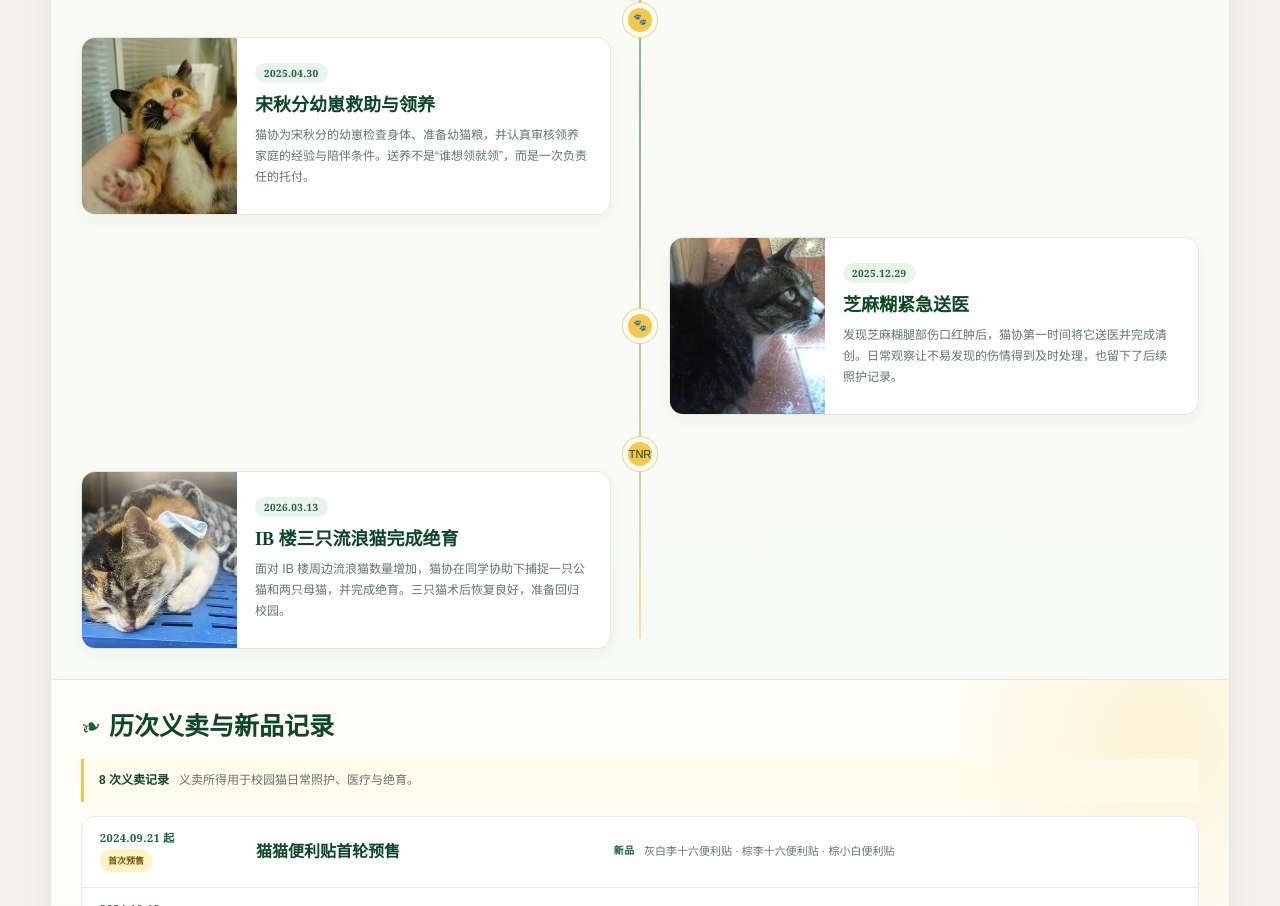
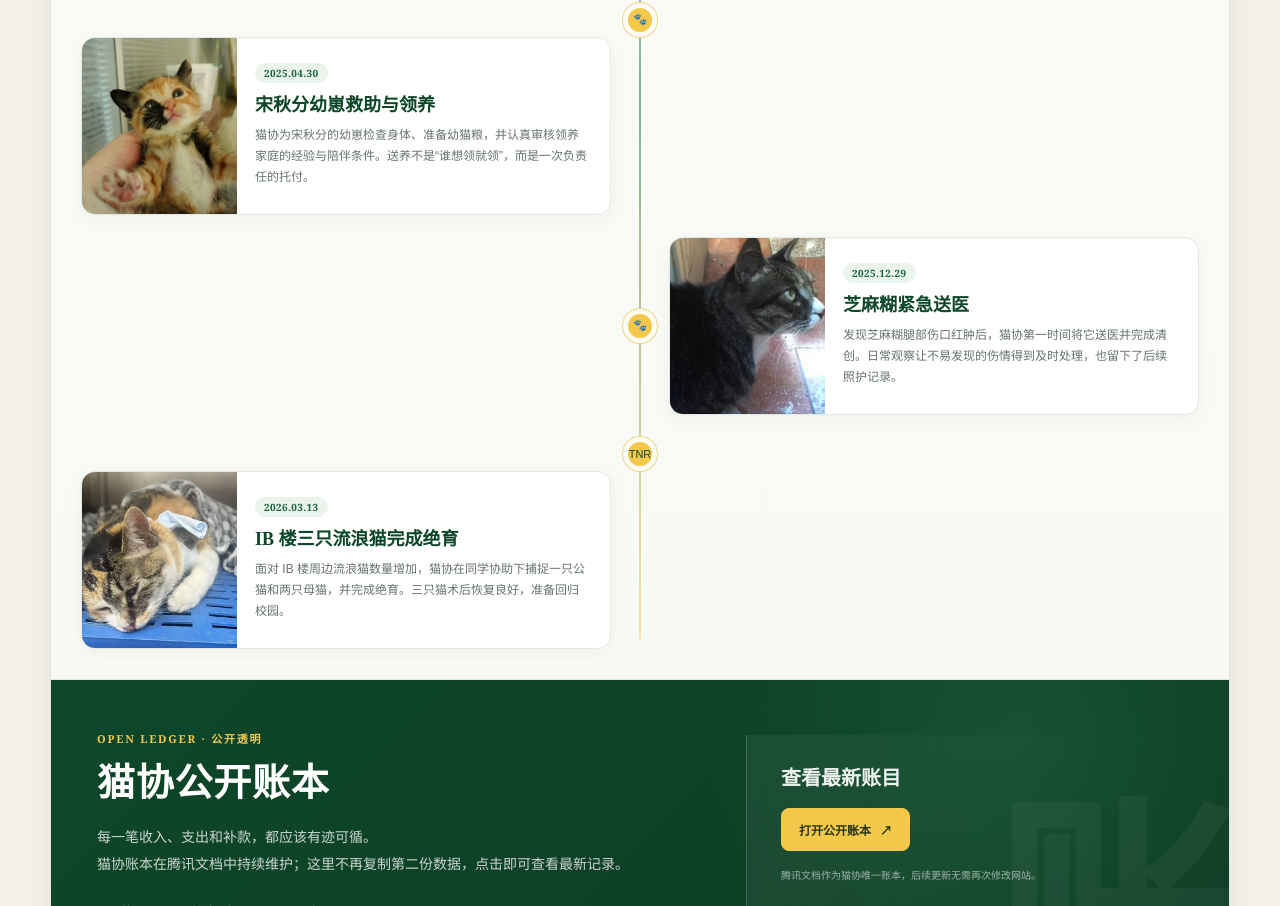
Before and after one commit to jiayi61/nsfz-cat-association, a plain HTML site: page index.html in a window 1280 px wide. Shown: the part 1894-2800 px from the top of the page. Drawn offline with Linux system fonts and the light colour scheme.

Commit message:
Add public ledger section and navigation

```diff
--- a/index.html
+++ b/index.html
@@ -513,6 +513,108 @@
     }
     .timeline-card.text-only .timeline-content { padding: 24px 26px; }
 
+    .ledger-section {
+      position: relative;
+      scroll-margin-top: 74px;
+      overflow: hidden;
+      padding: 52px 46px;
+      background:
+        radial-gradient(circle at 82% 18%, rgba(36, 123, 73, .32), transparent 310px),
+        linear-gradient(135deg, #0d4729 0%, #103b26 100%);
+      color: #fff;
+    }
+    .ledger-section::after {
+      content: "账";
+      position: absolute;
+      right: -12px;
+      bottom: -82px;
+      color: rgba(255, 255, 255, .045);
+      font: 800 250px/1 "Songti SC", "STSong", serif;
+      pointer-events: none;
+    }
+    .ledger-layout {
+      position: relative;
+      z-index: 1;
+      display: grid;
+      grid-template-columns: minmax(0, 1.15fr) minmax(300px, .85fr);
+      gap: 58px;
+      align-items: center;
+    }
+    .ledger-kicker {
+      margin: 0 0 16px;
+      color: var(--yellow);
+      font: 700 11px/1.2 Georgia, "PingFang SC", sans-serif;
+      letter-spacing: .16em;
+    }
+    .ledger-copy h2 {
+      margin: 0 0 18px;
+      color: #fff;
+      font: 800 38px/1.2 "Songti SC", "STSong", serif;
+      letter-spacing: .02em;
+    }
+    .ledger-description {
+      max-width: 610px;
+      margin: 0;
+      color: rgba(255, 255, 255, .78);
+      font-size: 14px;
+      line-height: 1.9;
+    }
+    .ledger-status {
+      display: flex;
+      flex-wrap: wrap;
+      gap: 12px 22px;
+      margin: 24px 0 0;
+      padding: 0;
+      list-style: none;
+      color: rgba(255, 255, 255, .88);
+      font-size: 11px;
+      letter-spacing: .06em;
+    }
+    .ledger-status li::before {
+      content: "";
+      display: inline-block;
+      width: 6px;
+      height: 6px;
+      margin-right: 7px;
+      border-radius: 50%;
+      background: var(--yellow);
+      vertical-align: 1px;
+    }
+    .ledger-cta {
+      padding: 30px 6px 30px 34px;
+      border-left: 1px solid rgba(255, 255, 255, .2);
+      background: linear-gradient(90deg, rgba(255, 255, 255, .055), transparent 82%);
+    }
+    .ledger-cta-label {
+      margin: 0 0 17px;
+      color: rgba(255, 255, 255, .92);
+      font: 800 20px/1.3 "Songti SC", "STSong", serif;
+    }
+    .ledger-button {
+      display: inline-flex;
+      align-items: center;
+      gap: 9px;
+      padding: 12px 17px;
+      border: 1px solid var(--yellow);
+      border-radius: 8px;
+      background: var(--yellow);
+      color: #293516;
+      font-size: 12px;
+      font-weight: 800;
+      transition: transform .2s ease, background .2s ease;
+    }
+    .ledger-button:hover {
+      background: #ffda67;
+      transform: translateY(-1px);
+    }
+    .ledger-note {
+      max-width: 330px;
+      margin: 16px 0 0;
+      color: rgba(255, 255, 255, .58);
+      font-size: 10px;
+      line-height: 1.7;
+    }
+
     .sales-section {
       background:
         radial-gradient(circle at 94% 8%, rgba(244, 200, 74, .18), transparent 210px),
@@ -673,6 +775,7 @@
       .timeline-entry { grid-template-columns: 40px minmax(0, 1fr); }
       .timeline-node { grid-column: 1; grid-row: 1; }
       .timeline-card, .timeline-entry:nth-child(even) .timeline-card { grid-column: 2; grid-row: 1; width: 100%; }
+      .ledger-layout { grid-template-columns: minmax(0, 1fr) minmax(270px, .72fr); gap: 34px; }
       .sale-card { grid-template-columns: 120px minmax(165px, .7fr) minmax(0, 1.3fr); gap: 14px; }
       .join-grid { grid-template-columns: 1fr; }
     }
@@ -701,6 +804,13 @@
       .timeline-card { grid-template-columns: 1fr; }
       .timeline-media { height: 190px; min-height: 190px; }
       .timeline-content { padding: 19px 18px 21px; }
+      .ledger-section { padding: 38px 22px 42px; }
+      .ledger-section::after { right: -12px; bottom: -42px; font-size: 160px; }
+      .ledger-layout { grid-template-columns: 1fr; gap: 28px; }
+      .ledger-copy h2 { font-size: 31px; }
+      .ledger-description { font-size: 13px; }
+      .ledger-status { gap: 10px 17px; margin-top: 20px; }
+      .ledger-cta { padding: 24px 0 0; border-top: 1px solid rgba(255, 255, 255, .2); border-left: 0; background: none; }
       .sales-note { align-items: flex-start; flex-direction: column; gap: 2px; }
       .sale-card { grid-template-columns: 105px minmax(0, 1fr); gap: 9px 12px; padding: 14px 15px; }
       .sale-products { grid-column: 1 / -1; padding-top: 3px; }
@@ -725,6 +835,7 @@
       <div class="nav-links">
         <a href="#cats">猫咪档案</a>
         <a href="#timeline">救助记录</a>
+        <a href="#ledger">公开账本</a>
         <a href="#sales">义卖记录</a>
         <a href="#guide">猫咪指南</a>
       </div>
@@ -931,6 +1042,26 @@
         </div>
       </section>
 
+      <section class="ledger-section" id="ledger" aria-labelledby="ledger-title">
+        <div class="ledger-layout">
+          <div class="ledger-copy">
+            <p class="ledger-kicker">OPEN LEDGER · 公开透明</p>
+            <h2 id="ledger-title">猫协公开账本</h2>
+            <p class="ledger-description">每一笔收入、支出和补款，都应该有迹可循。<br>猫协账本在腾讯文档中持续维护；这里不再复制第二份数据，点击即可查看最新记录。</p>
+            <ul class="ledger-status" aria-label="账本状态">
+              <li>逐笔记录</li>
+              <li>持续更新</li>
+              <li>公开可查</li>
+            </ul>
+          </div>
+          <div class="ledger-cta">
+            <p class="ledger-cta-label">查看最新账目</p>
+            <a class="ledger-button" href="https://docs.qq.com/sheet/DWnBhWXhIVWFYRXhG" target="_blank" rel="noopener noreferrer">打开公开账本 <span aria-hidden="true">↗</span></a>
+            <p class="ledger-note">腾讯文档作为猫协唯一账本，后续更新无需再次修改网站。</p>
+          </div>
+        </div>
+      </section>
+
       <section class="section sales-section" id="sales">
         <div class="section-head">
           <span class="leaf" aria-hidden="true">❧</span>
@@ -1018,7 +1149,7 @@
 
     <footer class="footer">
       <div class="footer-brand"><span class="footer-logo" aria-hidden="true"></span><span>卧附藏喵-南师附中猫协</span></div>
-      <div class="footer-links"><a href="#cats">猫咪档案</a><a href="#timeline">救助记录</a><a href="#sales">义卖记录</a><a href="#guide">猫咪指南</a></div>
+      <div class="footer-links"><a href="#cats">猫咪档案</a><a href="#timeline">救助记录</a><a href="#ledger">公开账本</a><a href="#sales">义卖记录</a><a href="#guide">猫咪指南</a></div>
       <small>© 2026</small>
     </footer>
   </div>
```
